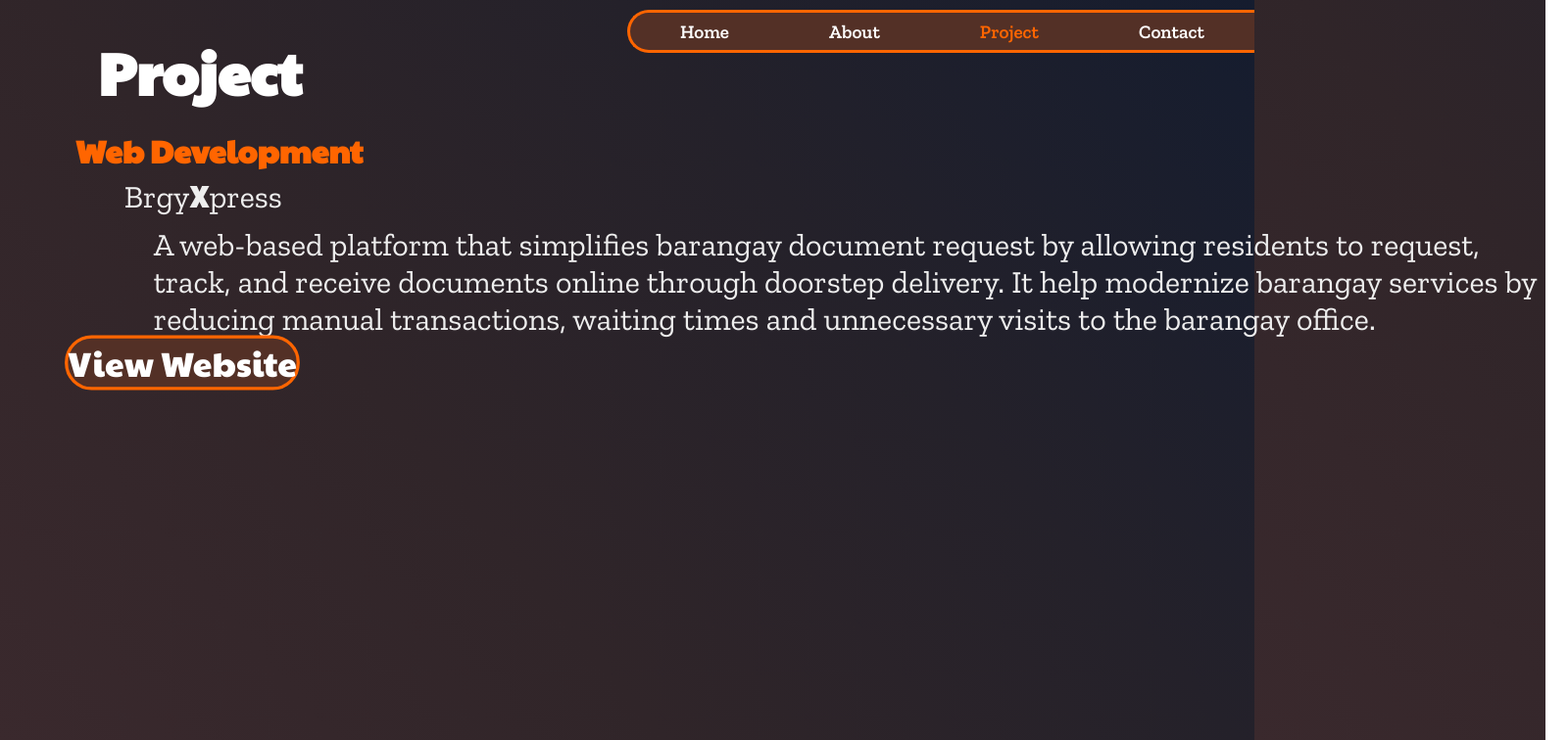
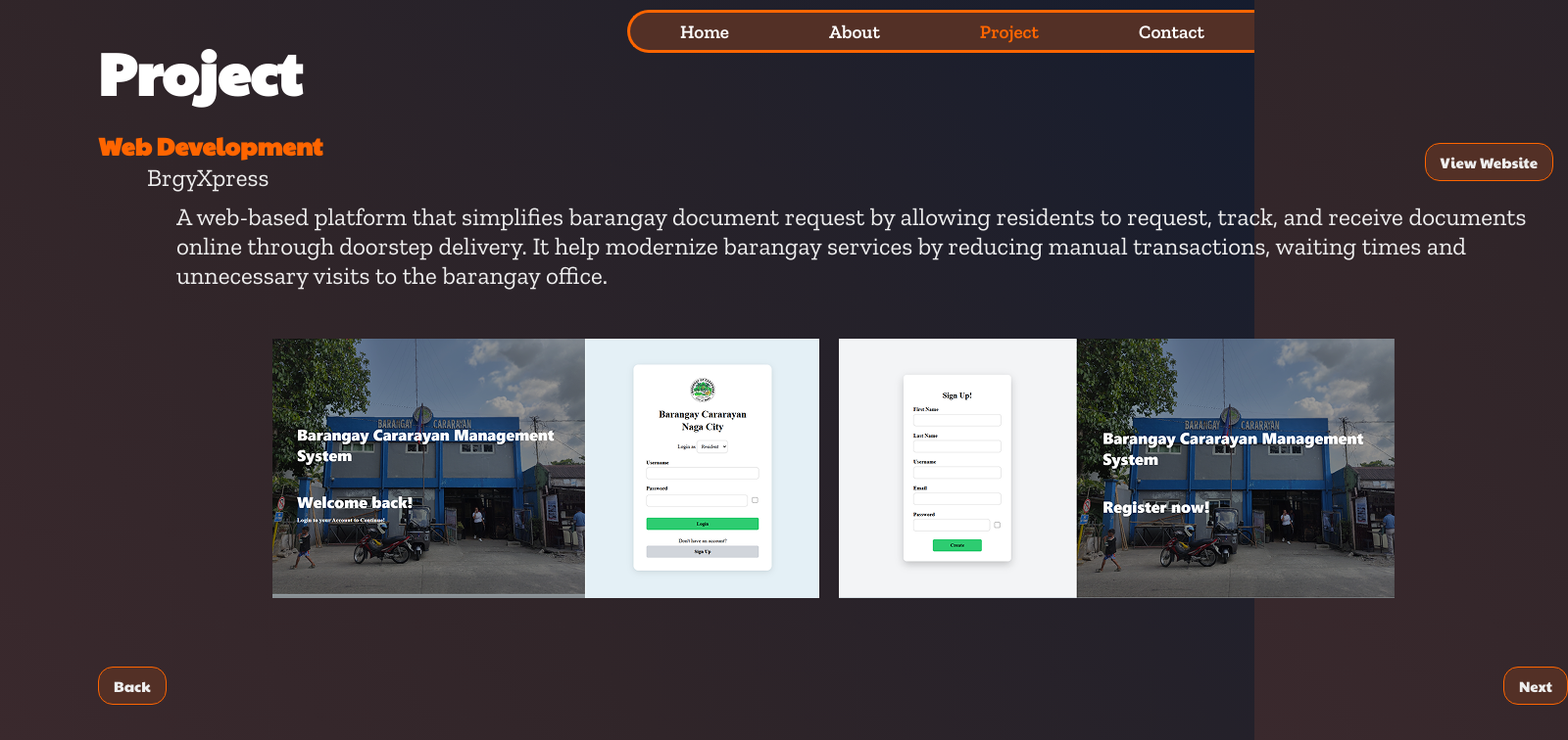
Before and after one commit to ataaan/My_Portfolio_Arteta, a React (Vite) app: page /project in a window 1280 px wide. Shown: the part 40-796 px from the top of the page at 98% size, 1600 px wide, since content can reach past the window. Built offline with nearby package versions, Linux system fonts and the light colour scheme.

Commit message:
Added projects

```diff
--- a/src/components/Project.jsx
+++ b/src/components/Project.jsx
@@ -9,9 +9,14 @@ function Project() {
     <h1 className = "page-title">Project</h1>
 
     <div className = "web-dev-proj-container">
+
+      <Link className="view-website-button">
+        View Website
+      </Link>
+
       <p className = "proj-title-desc">Web Development</p>
 
-      <p className = "prog-name">Brgy<span>X</span>press</p>
+      <p className = "proj-name">Brgy<span>X</span>press</p>
 
       <p className = "web-dev-proj-desc">
         A web-based platform that simplifies barangay document request by allowing
@@ -20,9 +25,19 @@ function Project() {
         waiting times and unnecessary visits to the barangay office.
       </p>
 
-      <Link className="view-website-button">
-        View Website
-      </Link>
+      <div className = "project-img-container">
+        <img src="/assets/image 1.png" className="image1-proj" alt="Image1-project"/>
+        <img src="/assets/image 2.png" className="image1-proj" alt="Image1-project"/>
+      </div>
+
+      <div className = "button-container">
+        <Link className="next-proj-button">
+          Back
+        </Link>
+        <Link className="back-proj-button">
+          Next
+        </Link>
+      </div>
 
     </div>
     </>
--- a/src/style/Project.css
+++ b/src/style/Project.css
@@ -4,23 +4,22 @@
 .web-dev-proj-container {
     position: absolute;
 
-    left: 6%;
-    bottom: 50;
+    left: 100px;
     width: 1500px;
     height: 750px;
 }
 
 .proj-title-desc {
-    font-family: "Paytone One", sans-serif;
-    font-size: 32px;
+    font-family: "Paytone One";
+    font-size: 25px;
     font-weight: 900;
 
-    color:#ff6500;
+    color: #ff6500;
 }
 
-.prog-name {
+.proj-name {
     font-family: "Zilla Slab", serif;
-    font-size: 32px;
+    font-size: 25px;
     color: #eeeeee;
 
     padding-left: 50px;
@@ -32,7 +31,7 @@
 
 .web-dev-proj-desc {
     font-family: "Zilla Slab", serif;
-    font-size: 32px;
+    font-size: 25px;
     color: #eeeeee;
 
     padding-left: 80px;
@@ -40,15 +39,21 @@
 }
 
 .view-website-button {
+    position: absolute;
+    top: 15px;
+    right: 15px;
+
     display: inline-flex;
     align-items: center;
 
-    border: 3px solid #ff6500;
-    border-radius: 25px;
+    padding: 8px 15px;
+
+    border: 1px solid #ff6500;
+    border-radius: 15px;
     background: #533026;
 
     font-family: "Paytone One", sans-serif;
-    font-size: 32px;
+    font-size: 15px;
     color: #eeeeee;
 
     text-decoration: none;
@@ -56,7 +61,50 @@
     transition: 0.2s;
 }
 
-.view-website-button{
-    color: white;
-    transform: scale(1.1);
+.view-website-button:hover {
+  color: white;
+  transform: scale(1.1);
+
 }
+
+.next-proj-button,
+.back-proj-button {
+    display: inline-flex;
+    align-items: center;
+
+    padding: 8px 15px;
+
+    border: 1px solid #ff6500;
+    border-radius: 15px;
+    background: #533026;
+
+    font-family: "Paytone One", sans-serif;
+    font-size: 15px;
+    color: #eeeeee;
+
+    text-decoration: none;
+    cursor: pointer;
+    transition: 0.2s;
+}
+
+.button-container {
+    display: flex;
+    justify-content: space-between;
+    margin-top: 20px;
+}
+
+.next-proj-button:hover,
+.back-proj-button:hover {
+  color: white;
+  transform: scale(1.1);
+
+}
+
+.project-img-container {
+    padding-top: 50px;
+    padding-bottom: 50px;
+    display: flex;
+
+    gap: 20px;
+    justify-content: center;
+}
```
Also changed, not shown: public/assets/image 1.png (added), public/assets/image 2.png (added).
